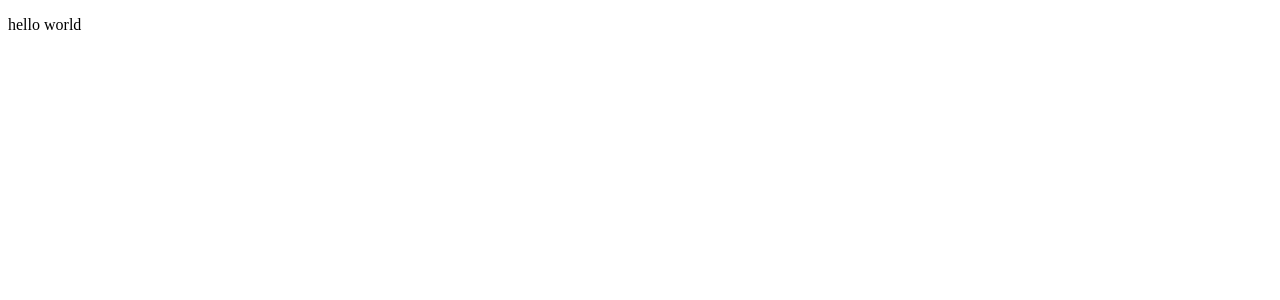
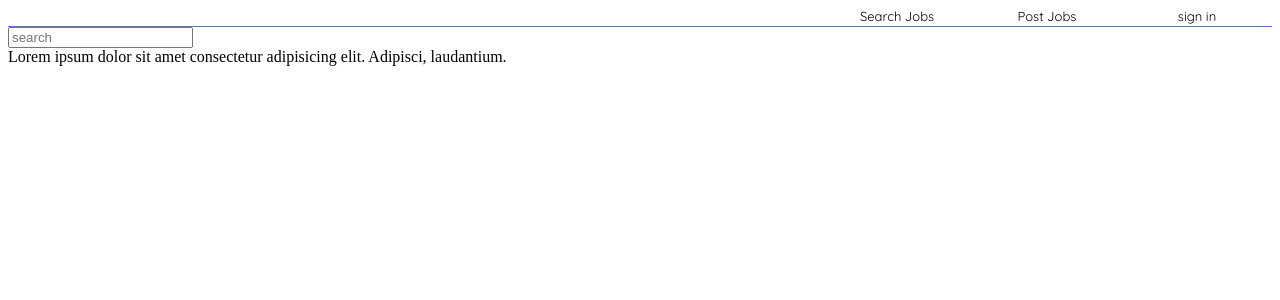
Before and after one commit to german9304/EasyJob, an Angular app in the folder EasyJob/: page / in a window 1280 px wide. Shown: the top 300 px of the page. Built offline with nearby package versions, Linux system fonts and the light colour scheme.

Commit message:
menu nav style

```diff
--- a/EasyJob/src/app/app.component.html
+++ b/EasyJob/src/app/app.component.html
@@ -1,4 +1,4 @@
 <!--The content below is only a placeholder and can be replaced.-->
 <div class="container">
-  <p> hello world </p>
+  <app-dashboard></app-dashboard>
 </div>
--- a/EasyJob/src/app/dashboard/dashboard.component.css
+++ b/EasyJob/src/app/dashboard/dashboard.component.css
@@ -0,0 +1,22 @@
+.menu {
+  border-bottom: solid 1px #517BAB;
+}
+#menu-list {
+  margin: 0;
+  display: flex;
+  justify-content: flex-end;
+  margin-bottom: 2px;
+}
+
+img {
+  width: 100%;
+}
+
+.item {
+  font-weight: lighter;
+  font-size: 13px;
+  font-family: "Quicksand", sans-serif;
+  list-style-type: none;
+  flex-basis: 150px;
+  text-align: center;
+}
--- a/EasyJob/src/app/dashboard/dashboard.component.html
+++ b/EasyJob/src/app/dashboard/dashboard.component.html
@@ -1,18 +1,17 @@
-<div class="container-menu1">
+<div class="container-menu">
     <!--- MENU BAR -->
     <nav class="menu">
+
         <ul id="menu-list">
-            <li class="item item1">item1</li>
-            <li class="item item2">item2</li>
-            <li class="item item3">item3</li>
-            <li class="item item4">item4</li>
-            <li class="item item5">item5</li>
+            <li class="item item1">Search Jobs</li>
+            <li class="item item2">Post Jobs</li>
+            <li class="item item3"> sign in</li>
         </ul>
     </nav>
     <!--- JOB SEARCH BAR  -->
     <section class="job-search">
         <div class="search-job-form">
-
+            <input type="text" name="" id="" placeholder="search">
         </div>
     </section>
     <!--- JOB SITE INFORMATION -->
--- a/EasyJob/src/index.html
+++ b/EasyJob/src/index.html
@@ -1,5 +1,6 @@
 <!doctype html>
 <html lang="en">
+
 <head>
   <meta charset="utf-8">
   <title>EasyJob</title>
@@ -7,8 +8,11 @@
 
   <meta name="viewport" content="width=device-width, initial-scale=1">
   <link rel="icon" type="image/x-icon" href="favicon.ico">
+  <link href="https://fonts.googleapis.com/css?family=Quicksand" rel="stylesheet">
 </head>
+
 <body>
   <app-root></app-root>
 </body>
+
 </html>
```
Also changed, not shown: EasyJob/src/app/dashboard/searchJob1.jpeg (renamed from EasyJob/searchJob1.jpeg).
